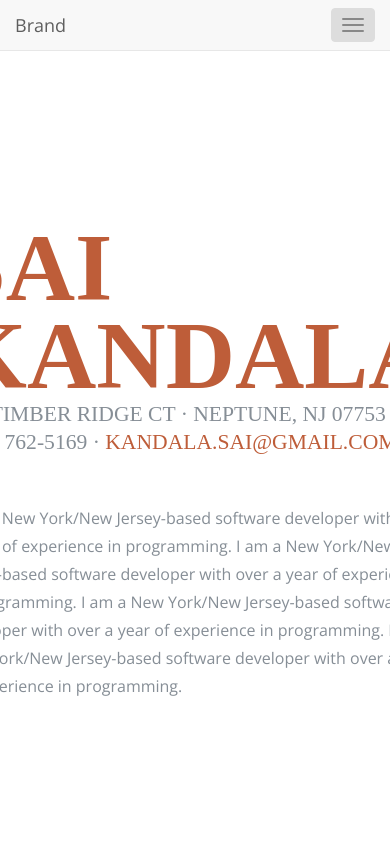
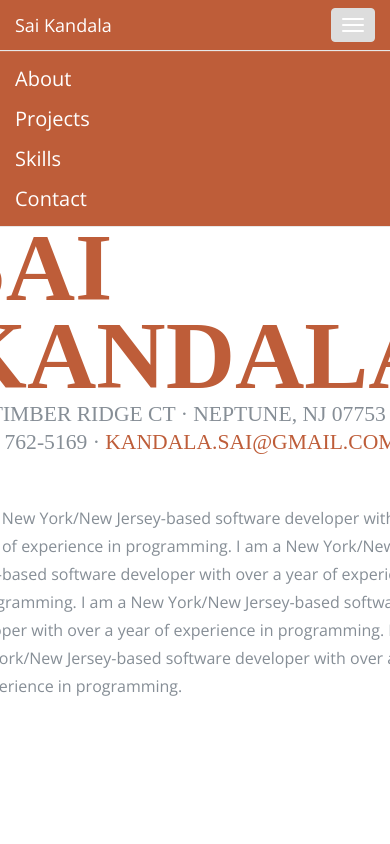
Before and after one commit to saik212/res_theme, a plain HTML site: page index.html in a window 390 px wide. Both pictures are taken after a click on the button "Toggle navigation". Shown: the top 844 px of the page. Drawn offline with nearby package versions, Linux system fonts and the light colour scheme; a web font is replaced by a local one.

Commit message:
Adds functional navbar

```diff
--- a/index.html
+++ b/index.html
@@ -11,21 +11,32 @@
 <body>
 
 	<!-- Navbar -->
-	<nav class="navbar navbar-default navbar-fixed-top" id="top-nav">
+<nav class="navbar navbar-default navbar-fixed-top" id="nav-top">
   <div class="container-fluid">
-    <div class="navbar-header">
-      <button type="button" class="navbar-toggle collapsed" data-toggle="collapse" data-target="#bs-example-navbar-collapse-1" aria-expanded="false">
+    <!-- Brand and toggle get grouped for better mobile display -->
+    <div class="navbar-header" id="navbar-button">
+      <button type="button" class="navbar-toggle collapsed" data-toggle="collapse" data-target="#navbar-collapse-1" aria-expanded="false">
         <span class="sr-only">Toggle navigation</span>
         <span class="icon-bar"></span>
         <span class="icon-bar"></span>
         <span class="icon-bar"></span>
       </button>
-      <a class="navbar-brand" href="#">Brand</a>
+      <a class="navbar-brand" id="nav-brand" href="#">Sai Kandala</a>
     </div>
-  </div>
+
+    <!-- Collect the nav links, forms, and other content for toggling -->
+    <div class="collapse navbar-collapse" id="navbar-collapse-1">
+      <ul class="nav navbar-nav navbar-right" id="nav-links-custom">
+        <li><a href="#about" class="nav-link js-scroll-trigger">About</a></li>
+        <li><a href="#projects" class="nav-link js-scroll-trigger">Projects</a></li>
+        <li><a href="#skills" class="nav-link js-scroll-trigger">Skills</a></li>
+        <li><a href="#contact" class="nav-link js-scroll-trigger">Contact</a></li>
+      </ul>
+    </div><!-- /.navbar-collapse -->
+  </div><!-- /.container-fluid -->
 </nav>
 
-	<nav class="navbar navbar-default" id="sidenav">
+<nav class="navbar navbar-default" id="nav-side">
   	<div class="container-fluid">
   		<div class="col-md-12 img-profile">
   			<div class="ratio img-responsive img-circle">
@@ -49,7 +60,6 @@
       </div>
   	</div><!-- .container-fluid -->
 	</nav>
-
 
 
 	<!-- Content -->
--- a/style.css
+++ b/style.css
@@ -17,15 +17,25 @@ body {
 	}
 }
 
-#top-nav {
+#nav-top {
 	display: none;
+	background-color: #be5d39;
+	color: #fff;
+}
+
+#nav-brand {
+	color: #fff;
+}
+
+#navbar-button > .navbar-toggle > .icon-bar {
+	background-color: #fff;
 }
 
 @media screen and (max-width: 992px) {
-	#sidenav {
+	#nav-side {
 		display: none;
 	}
-	#top-nav {
+	#nav-top {
 		display: block;
 	}
 }
@@ -99,7 +109,7 @@ ul {
 	background: #444;
 }
 
-#sidenav {
+#nav-side {
 	position: fixed;
 	top: 0;
 	left: 0;
```
